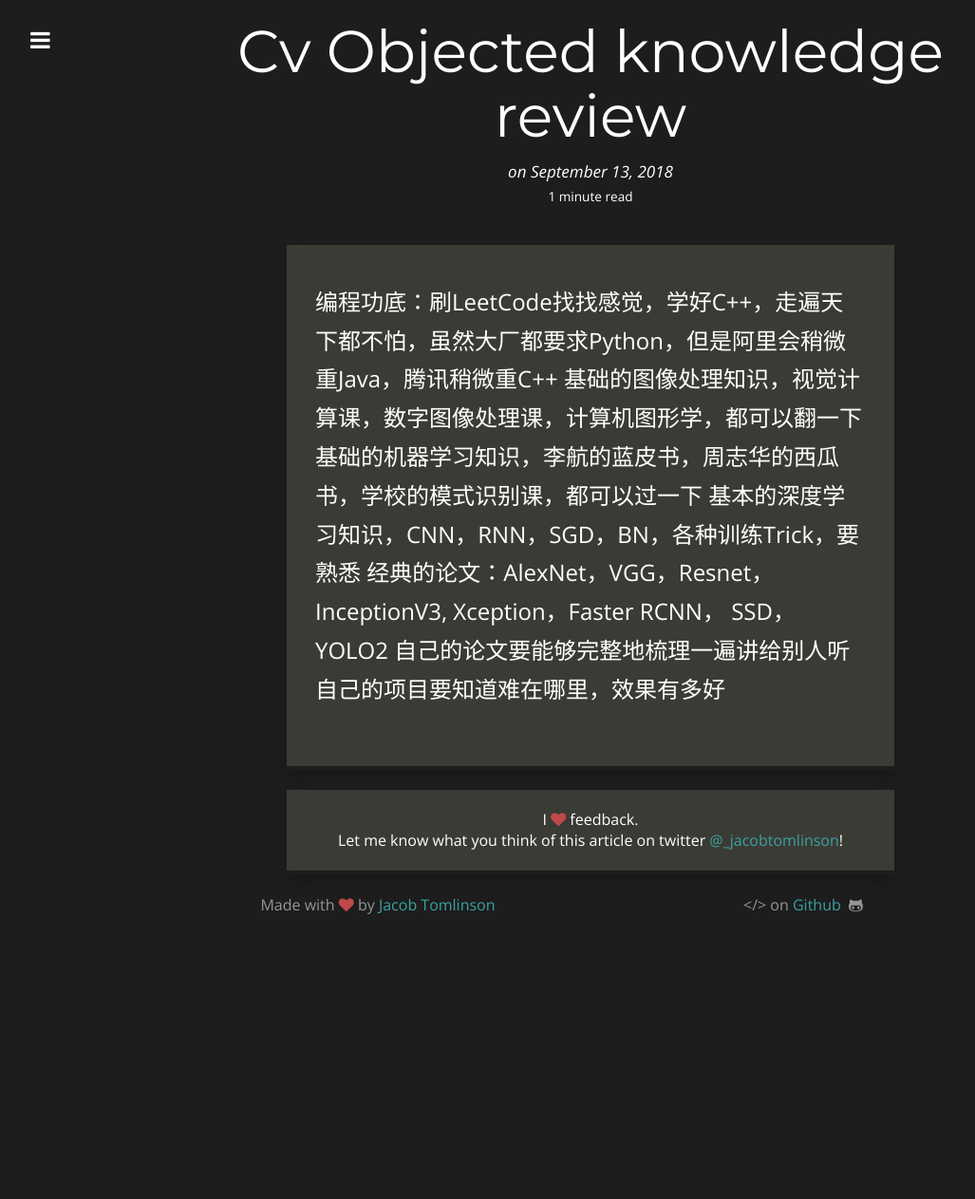
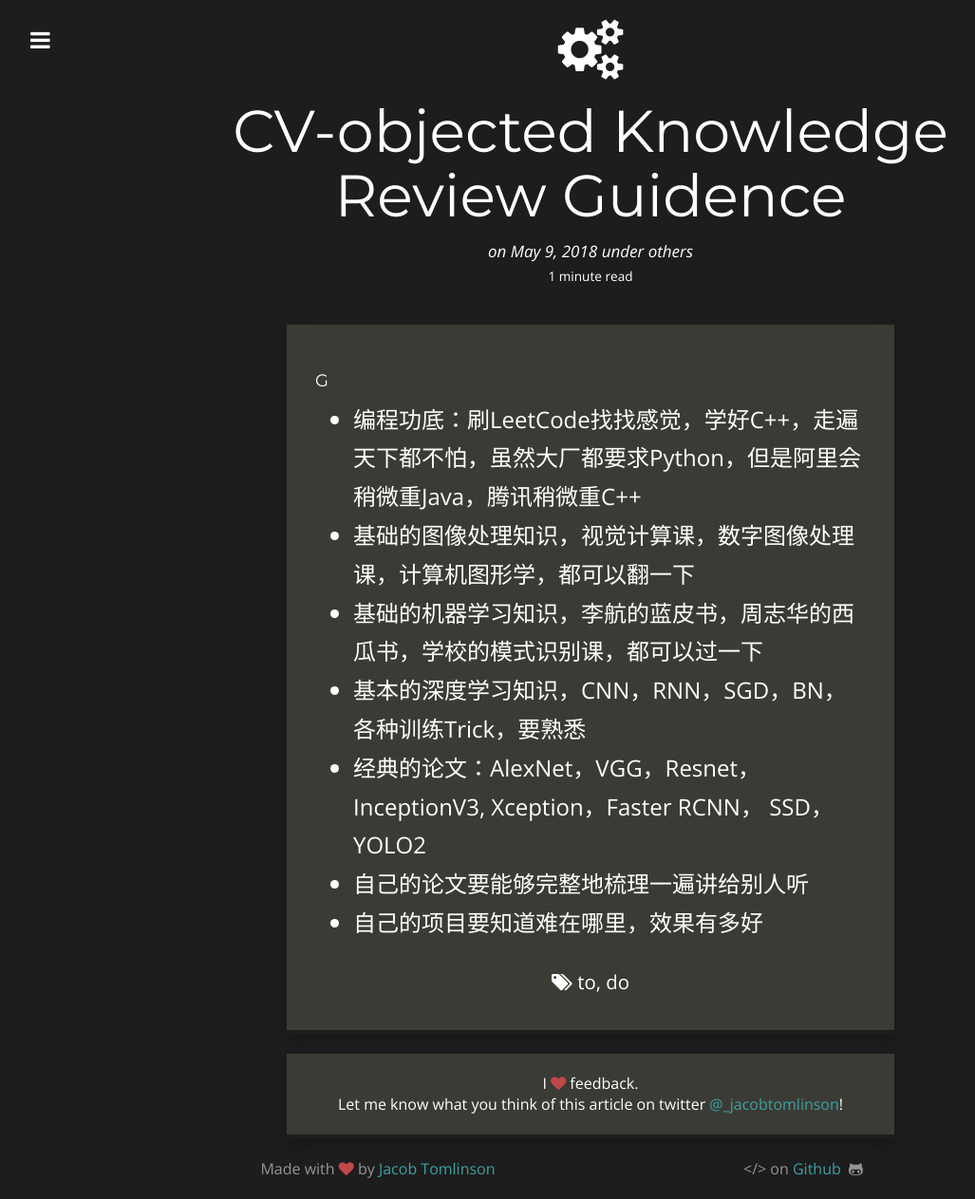
Before and after one commit to e-guy/e-guy.github.io, a Jekyll site: the page built from _posts/2018-09-13-cv-objected Knowledge Review.md, in a window 1280 px wide. Shown: the whole page at 95% size, without its empty margins (18-1045 px from the left). Built offline with Jekyll 4.4.1, drawn with Linux system fonts in a browser that asks for light colours; nearby versions of some CDN libraries; our own code applies the rules of GitHub Pages for plain Markdown files; before the commit the page ends 985 px from its top, so only the background shows below that.

Commit message:
Update 2018-09-13-cv-objected Knowledge Review.md

```diff
--- a/_posts/2018-09-13-cv-objected Knowledge Review.md
+++ b/_posts/2018-09-13-cv-objected Knowledge Review.md
@@ -1,11 +1,22 @@
+---
+layout:     post
+title:      CV-objected Knowledge Review Guidence
+date:       2018-5-9
+summary:    todo
+categories: others
+thumbnail: cogs
+tags:
+ - to
+ - do
+---
 
 
 
-
-编程功底：刷LeetCode找找感觉，学好C++，走遍天下都不怕，虽然大厂都要求Python，但是阿里会稍微重Java，腾讯稍微重C++
-基础的图像处理知识，视觉计算课，数字图像处理课，计算机图形学，都可以翻一下
-基础的机器学习知识，李航的蓝皮书，周志华的西瓜书，学校的模式识别课，都可以过一下
-基本的深度学习知识，CNN，RNN，SGD，BN，各种训练Trick，要熟悉
-经典的论文：AlexNet，VGG，Resnet，InceptionV3, Xception，Faster RCNN， SSD，YOLO2
-自己的论文要能够完整地梳理一遍讲给别人听
-自己的项目要知道难在哪里，效果有多好
+#### G
++ 编程功底：刷LeetCode找找感觉，学好C++，走遍天下都不怕，虽然大厂都要求Python，但是阿里会稍微重Java，腾讯稍微重C++
++ 基础的图像处理知识，视觉计算课，数字图像处理课，计算机图形学，都可以翻一下
++ 基础的机器学习知识，李航的蓝皮书，周志华的西瓜书，学校的模式识别课，都可以过一下
++ 基本的深度学习知识，CNN，RNN，SGD，BN，各种训练Trick，要熟悉
++ 经典的论文：AlexNet，VGG，Resnet，InceptionV3, Xception，Faster RCNN， SSD，YOLO2
++ 自己的论文要能够完整地梳理一遍讲给别人听
++ 自己的项目要知道难在哪里，效果有多好
```
